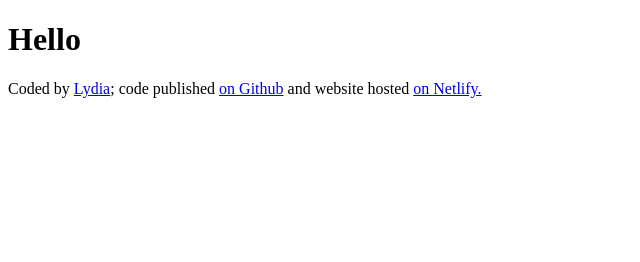
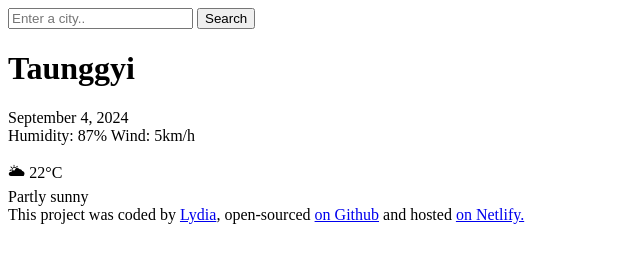
Before and after one commit to Lydia-ma-sketch/my-weather-forecast-app, a plain HTML site: page index.html in a window 1280 px wide. Shown: the whole page, without its empty margins (0-640 px from the left). Drawn offline with Linux system fonts and the light colour scheme.

Commit message:
Added HTML elements

```diff
--- a/index.html
+++ b/index.html
@@ -6,17 +6,34 @@
     <title>weather-forecast-app</title>
   </head>
   <body>
-    <h1>Hello</h1>
+    <header>
+      <form action="/submit">
+        <input type="text" placeholder="Enter a city.." required />
+        <input type="submit" value="Search" />
+      </form>
+    </header>
+
+    <main>
+      <div>
+        <h1>Taunggyi</h1>
+        <p>September 4, 2024 <br />Humidity: 87% Wind: 5km/h</p>
+      </div>
+      <div>
+        🌥 22°C
+        <br />Partly sunny
+      </div>
+    </main>
+
     <footer>
-      Coded by
-      <a href="https://github.com/Lydia-ma-sketch" target="_blank">Lydia</a>;
-      code published
+      This project was coded by
+      <a href="https://github.com/Lydia-ma-sketch" target="_blank">Lydia</a>,
+      open-sourced
       <a
         href="https://github.com/Lydia-ma-sketch/my-weather-forecast-app"
         target="_blank"
         >on Github</a
       >
-      and website hosted
+      and hosted
       <a
         href="https://my-weather-forecast-app-by-lydia.netlify.app/"
         target="_blank"
```
